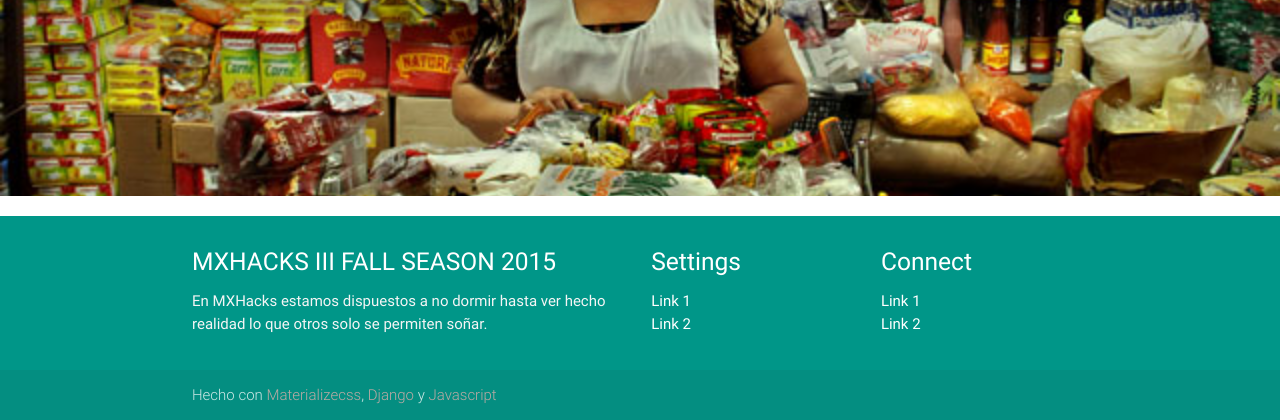
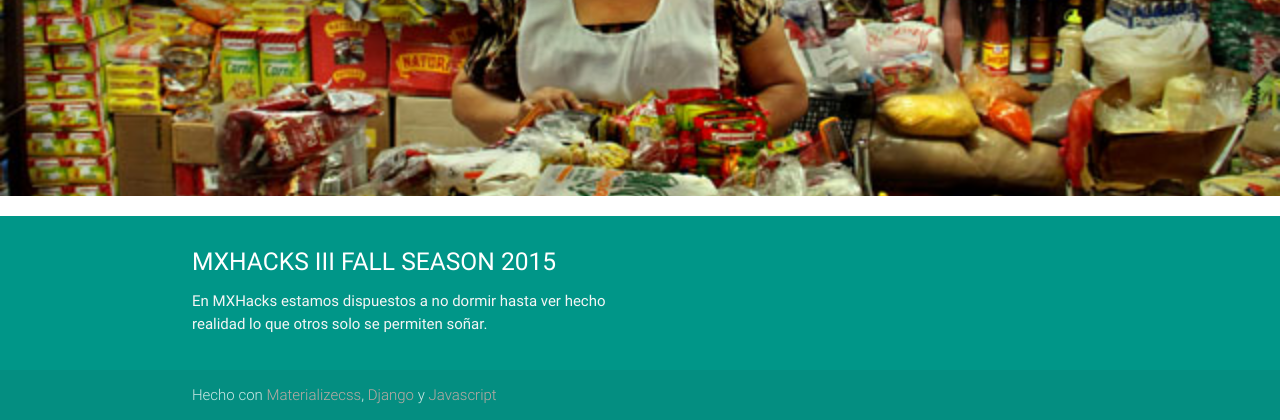
Before and after one commit to MuuuMx/webapp, a Django app: page / in a window 1280 px wide. Shown: the part 1295-1715 px from the top of the page. Run offline with Django 3.2, Linux system fonts and the light colour scheme; some libraries are stand-ins or nearby versions.

```diff
--- a/home/templates/home.html
+++ b/home/templates/home.html
@@ -102,22 +102,6 @@
         <div class="col l6 s12">
           <h5 class="white-text">MXHACKS III FALL SEASON 2015</h5>
           <p class="grey-text text-lighten-4">En MXHacks estamos dispuestos a no dormir hasta ver hecho realidad lo que otros solo se permiten soñar.</p>
-
-
-        </div>
-        <div class="col l3 s12">
-          <h5 class="white-text">Settings</h5>
-          <ul>
-            <li><a class="white-text" href="#!">Link 1</a></li>
-            <li><a class="white-text" href="#!">Link 2</a></li>
-          </ul>
-        </div>
-        <div class="col l3 s12">
-          <h5 class="white-text">Connect</h5>
-          <ul>
-            <li><a class="white-text" href="#!">Link 1</a></li>
-            <li><a class="white-text" href="#!">Link 2</a></li>
-          </ul>
         </div>
       </div>
     </div>
```
Also changed, not shown: home/templates/dashboard.html (+5 -10 lines).
